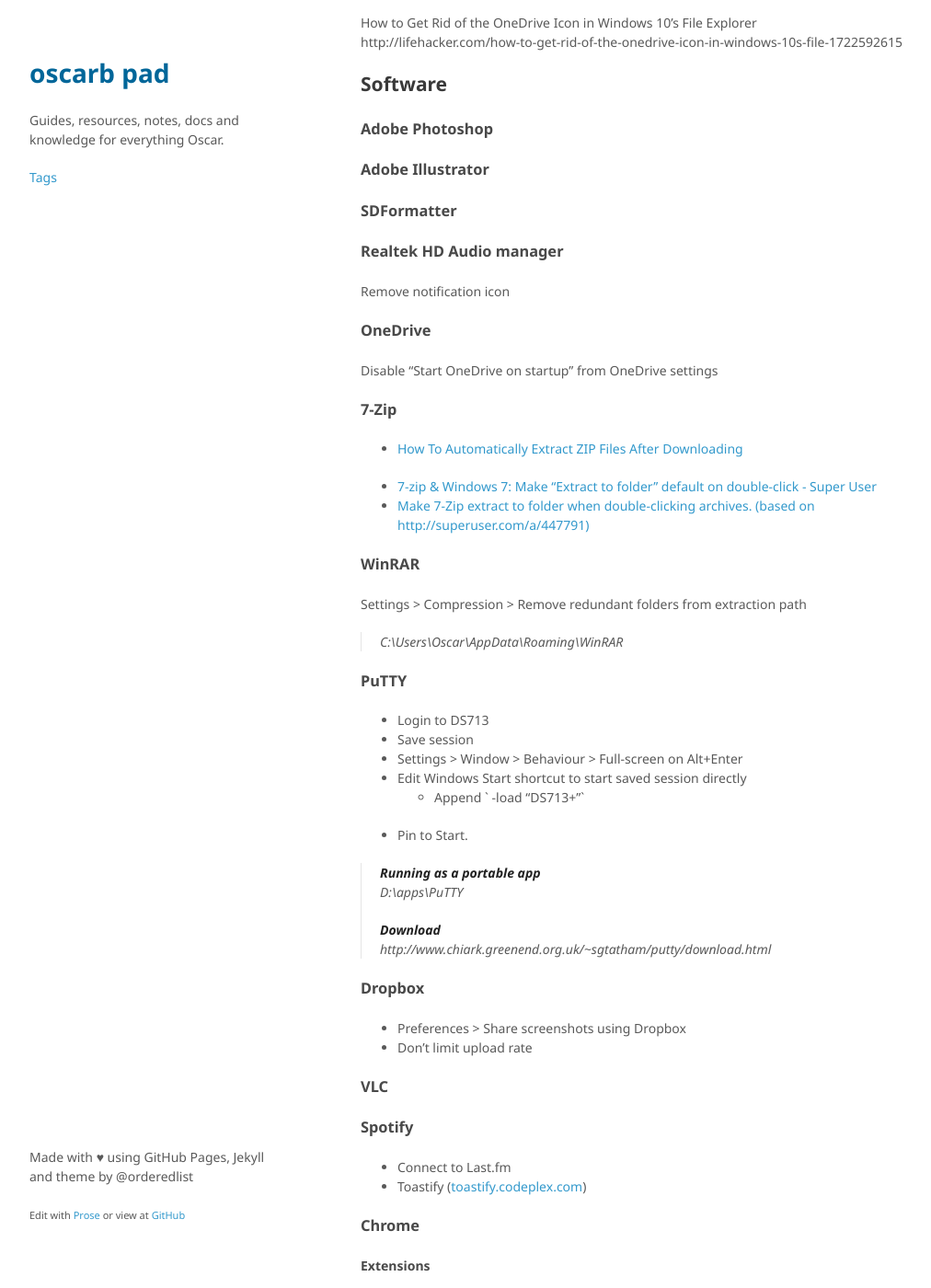
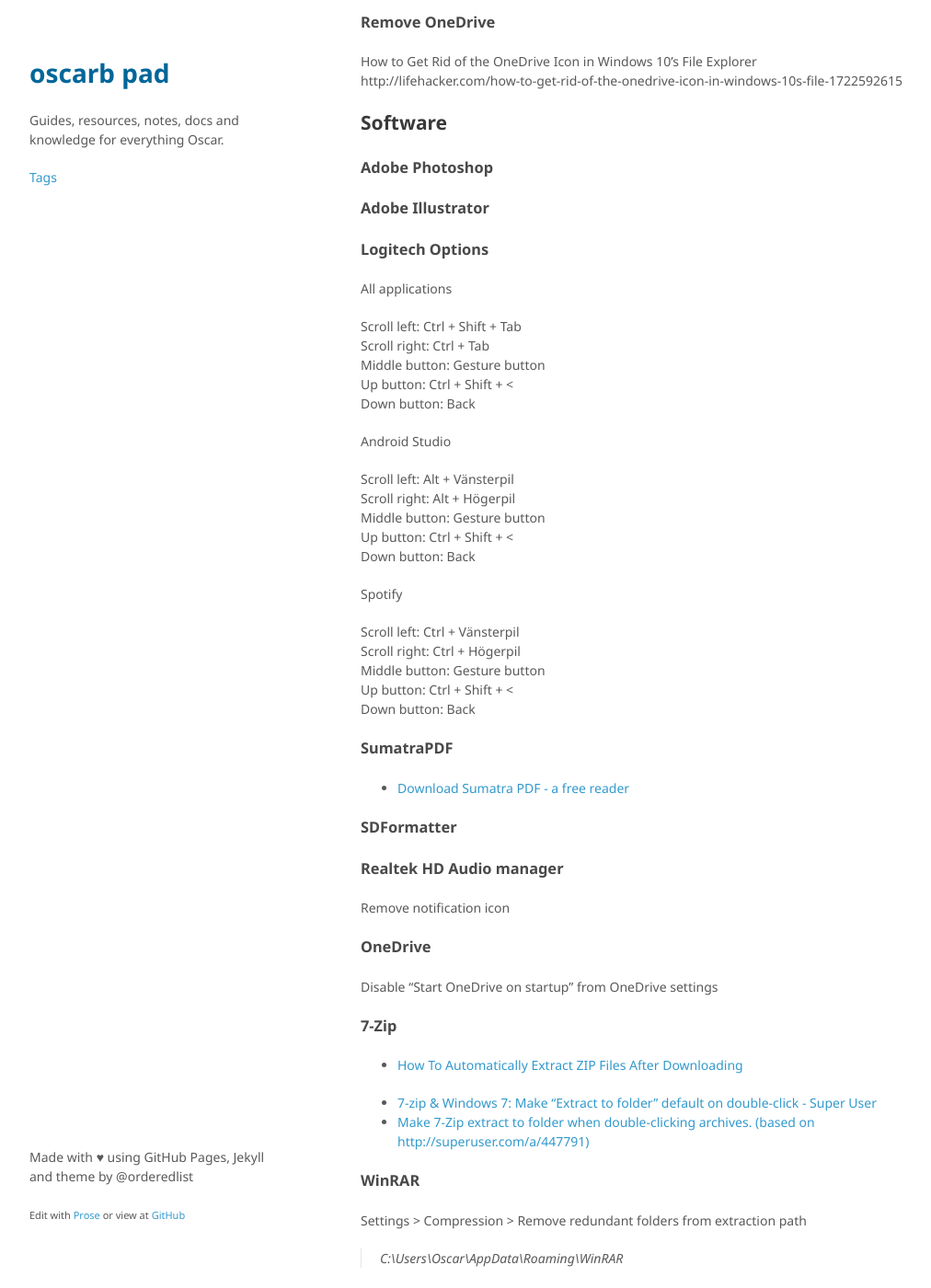
Before and after one commit to oscarb/pad, a Jekyll site: the page built from _docs/windows-10-essentials.md, in a window 1280 px wide and 1400 px high, scrolled down 4116 px. Shown: the whole window at 92% size, without its empty margins (128-1140 px from the left). Built offline with Jekyll 4.4.1, drawn with Linux system fonts in a browser that asks for light colours; some web fonts are replaced; some of the changed text lies outside the part shown.

Commit message:
Updated windows-10-essentials.md

```diff
--- a/_docs/windows-10-essentials.md
+++ b/_docs/windows-10-essentials.md
@@ -148,6 +148,35 @@ Software
 ### Adobe Illustrator
 
 
+### Logitech Options
+
+All applications
+
+Scroll left: Ctrl + Shift + Tab
+Scroll right: Ctrl + Tab
+Middle button: Gesture button
+Up button: Ctrl + Shift + <
+Down button: Back
+
+Android Studio
+
+Scroll left: Alt + Vänsterpil
+Scroll right: Alt + Högerpil
+Middle button: Gesture button
+Up button: Ctrl + Shift + <
+Down button: Back
+
+Spotify
+
+Scroll left: Ctrl + Vänsterpil
+Scroll right: Ctrl + Högerpil
+Middle button: Gesture button
+Up button: Ctrl + Shift + <
+Down button: Back
+
+### SumatraPDF
+
+* [Download Sumatra PDF - a free reader](http://www.sumatrapdfreader.org/download-free-pdf-viewer.html)
 
 ### SDFormatter
 
```
Also changed, not shown: other parts of _docs/windows-10-essentials.md (+1 -1 lines).
